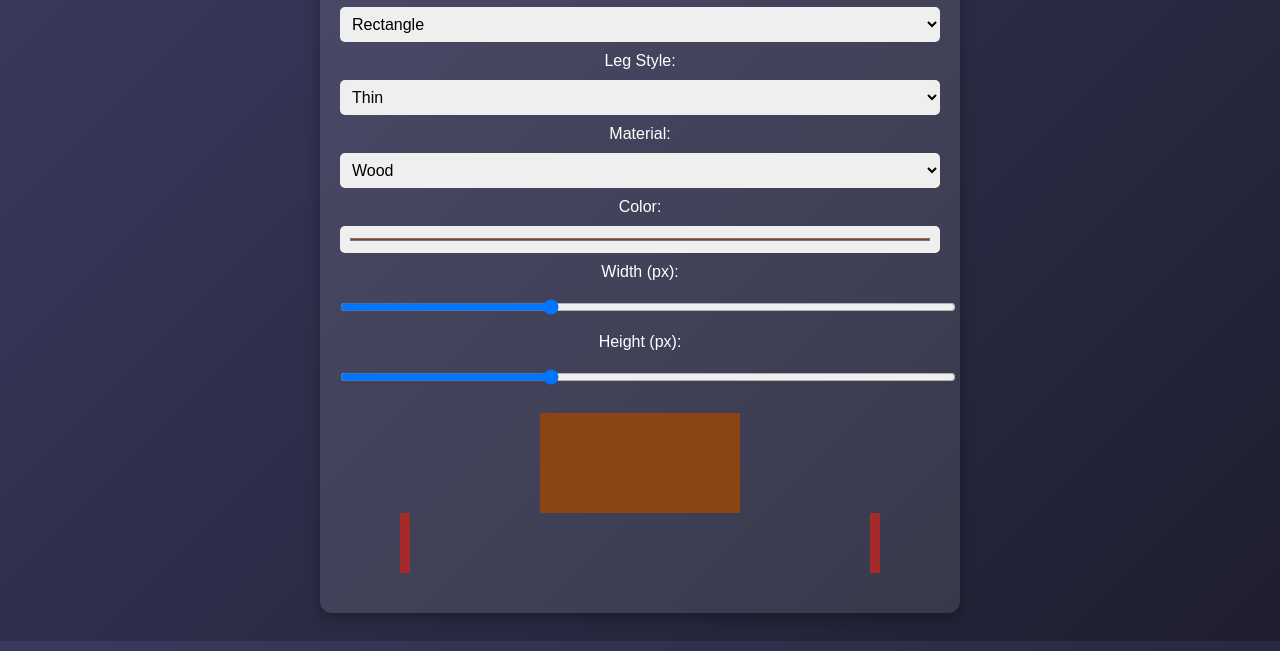
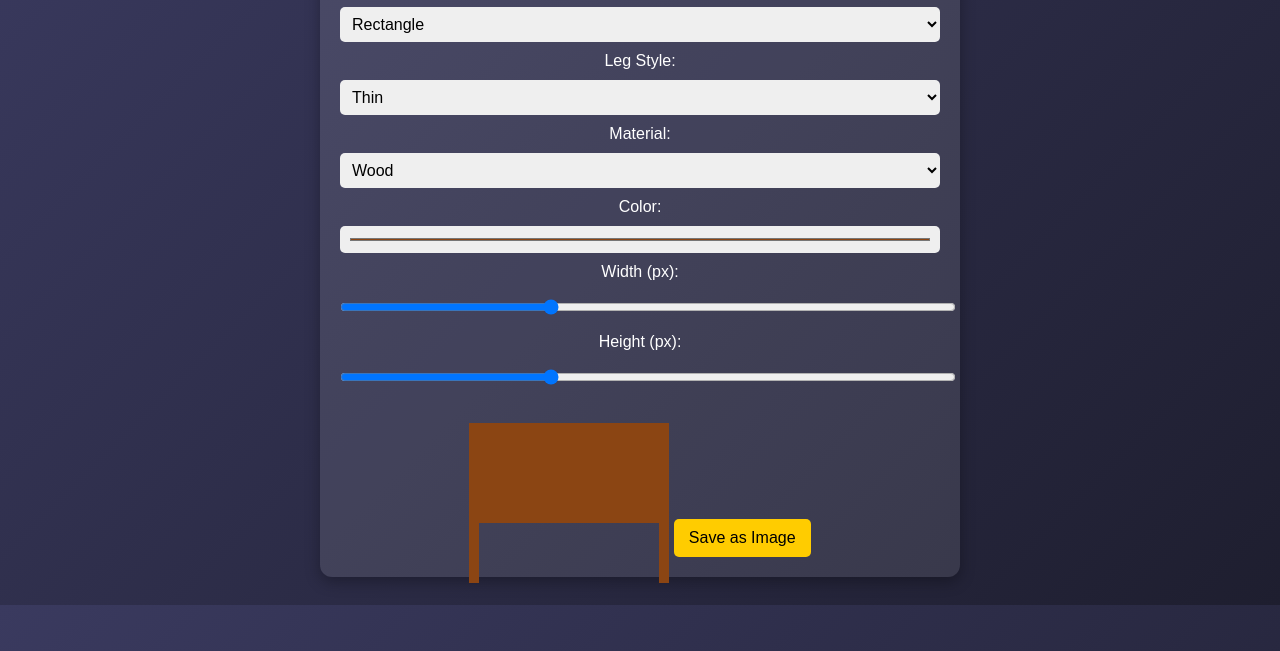
Before and after one commit to ARandomDumDev/TableBuilder, a plain HTML site: page index.html in a window 1280 px wide. Shown: the part 149-800 px from the top of the page. Drawn offline with nearby package versions, Linux system fonts and the light colour scheme.

Commit message:
Update index.html

```diff
--- a/index.html
+++ b/index.html
@@ -37,39 +37,37 @@
 
         #table-preview {
             margin: 20px auto;
-            display: flex;
-            flex-direction: column;
-            align-items: center;
-            justify-content: center;
-            transition: all 0.3s ease-in-out;
+            position: relative;
+            display: inline-block;
         }
 
         .table-top {
-            width: 200px;
-            height: 100px;
             background: brown;
-            border-radius: 0;
             transition: all 0.3s;
+            position: relative;
         }
 
         .legs {
-            width: 80%;
-            height: 60px;
+            position: absolute;
+            width: 100%;
             display: flex;
             justify-content: space-between;
+            bottom: -60px;
         }
 
         .leg {
-            width: 10px;
             height: 60px;
             background: brown;
         }
 
-        .fancy-leg {
-            width: 15px;
-            height: 60px;
-            background: brown;
+        #save-button {
+            margin-top: 20px;
+            padding: 10px 15px;
+            background: #ffcc00;
+            border: none;
             border-radius: 5px;
+            cursor: pointer;
+            font-size: 16px;
         }
     </style>
 </head>
@@ -116,6 +114,8 @@
                 <div class="leg"></div>
             </div>
         </div>
+
+        <button id="save-button" onclick="saveTableAsImage()">Save as Image</button>
     </div>
 
     <script>
@@ -130,55 +130,55 @@
             let tableTop = document.getElementById("table-top");
             let tableLegs = document.getElementById("table-legs");
 
-            // Shape
-            if (shape === "circle") {
-                tableTop.style.borderRadius = "50%";
-            } else {
-                tableTop.style.borderRadius = "0";
-            }
+            tableTop.style.width = width;
+            tableTop.style.height = height;
+            tableTop.style.borderRadius = shape === "circle" ? "50%" : "0";
 
-            // Material
             if (material === "wood") {
-                tableTop.style.background = "#8B4513"; // Brown
+                tableTop.style.background = "#8B4513";
             } else if (material === "metal") {
-                tableTop.style.background = "#A9A9A9"; // Gray
+                tableTop.style.background = "#A9A9A9";
             } else if (material === "glass") {
-                tableTop.style.background = "rgba(173, 216, 230, 0.6)"; // Transparent blue
+                tableTop.style.background = "rgba(173, 216, 230, 0.6)";
             } else if (material === "pizza") {
                 tableTop.style.background = "url('https://upload.wikimedia.org/wikipedia/commons/d/d3/Supreme_pizza.jpg')";
                 tableTop.style.backgroundSize = "cover";
             }
 
-            // Color
             tableTop.style.backgroundColor = color;
 
-            // Size
-            tableTop.style.width = width;
-            tableTop.style.height = height;
-
-            // Leg Style
             if (legStyle === "none") {
                 tableLegs.style.display = "none";
             } else {
                 tableLegs.style.display = "flex";
                 let legs = tableLegs.children;
                 for (let i = 0; i < legs.length; i++) {
-                    if (legStyle === "thin") {
-                        legs[i].style.width = "10px";
-                        legs[i].style.borderRadius = "0";
-                    } else if (legStyle === "thick") {
-                        legs[i].style.width = "20px";
-                        legs[i].style.borderRadius = "0";
-                    } else if (legStyle === "fancy") {
-                        legs[i].style.width = "15px";
-                        legs[i].style.borderRadius = "5px";
-                    }
+                    legs[i].style.width = legStyle === "thin" ? "10px" :
+                                         legStyle === "thick" ? "20px" :
+                                         "15px";
+                    legs[i].style.borderRadius = legStyle === "fancy" ? "5px" : "0";
+                    legs[i].style.background = color;
                 }
             }
+
+            tableLegs.style.width = width;
+        }
+
+        function saveTableAsImage() {
+            let tablePreview = document.getElementById("table-preview");
+
+            html2canvas(tablePreview).then(canvas => {
+                let link = document.createElement("a");
+                link.download = "My_Cursed_Table.png";
+                link.href = canvas.toDataURL();
+                link.click();
+            });
         }
 
         updateTable();
     </script>
 
+    <script src="https://cdnjs.cloudflare.com/ajax/libs/html2canvas/1.4.1/html2canvas.min.js"></script>
+
 </body>
 </html>
```
